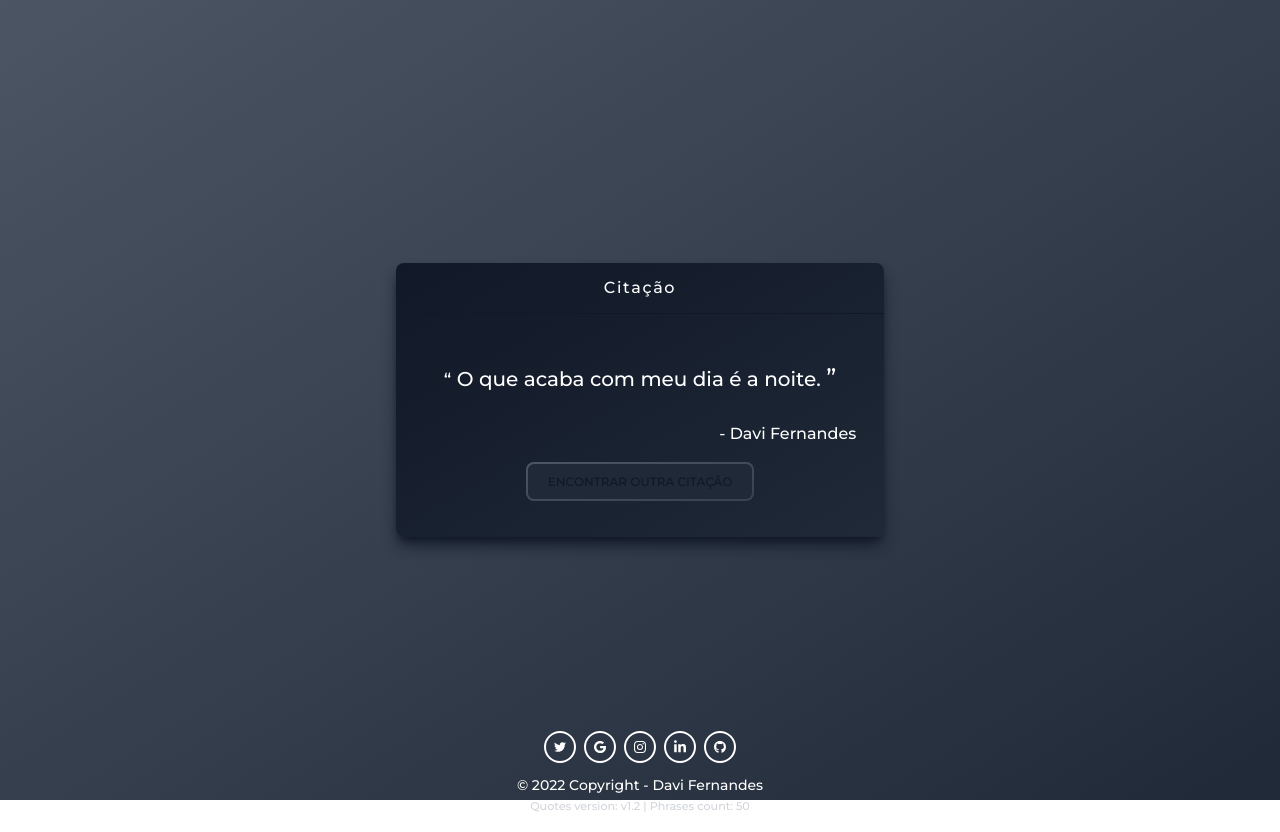
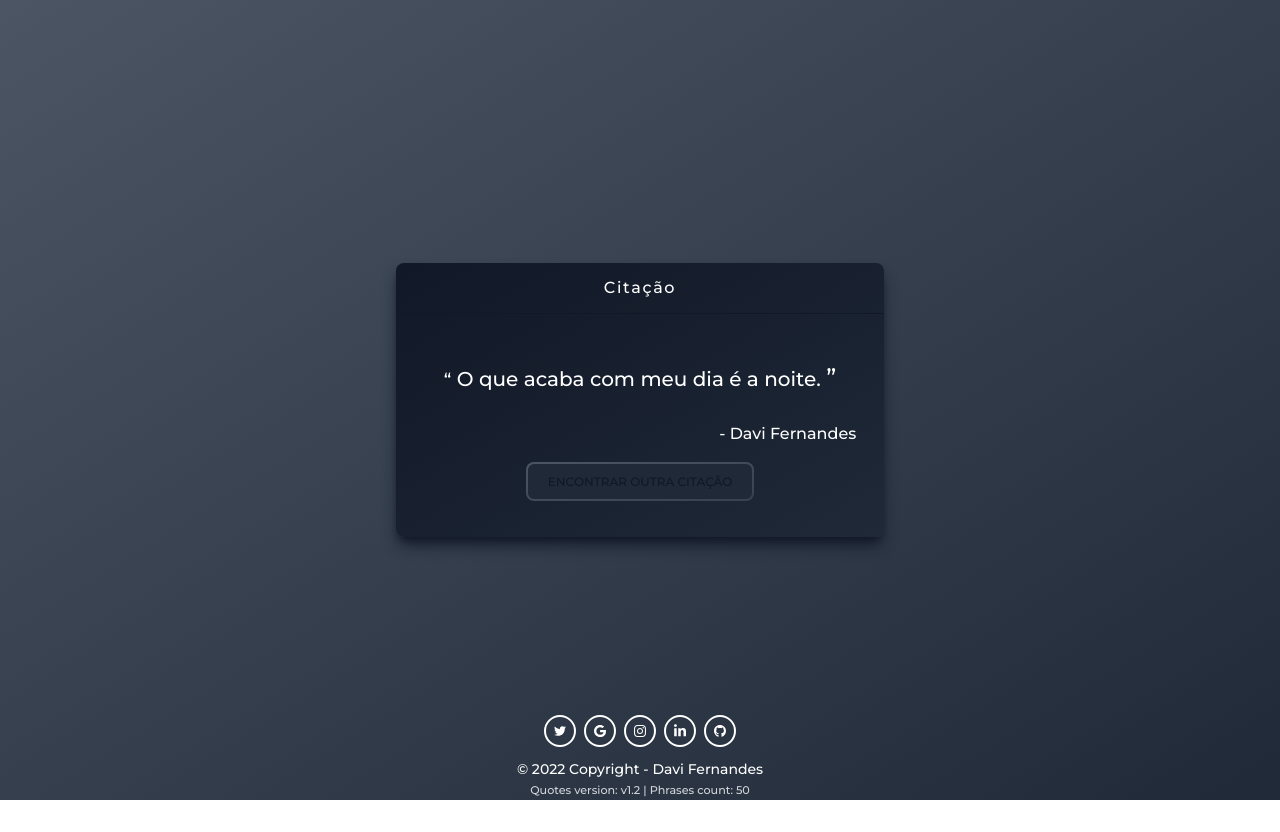
Before and after one commit to DaviFernandesDaSilva/api-quotes, a Next.js app: page / in a window 1280 px wide. Built offline with nearby package versions, Linux system fonts and the light colour scheme.

Commit message:
Update globals.css

```diff
--- a/styles/globals.css
+++ b/styles/globals.css
@@ -28,11 +28,10 @@
 .footer{
   width: 100%;
   position: absolute;
-  bottom: -2rem;
+  bottom: -1rem;
 }
 
 .all{
-  overflow-y: hidden;
   height:100vh;
 }
 
```
